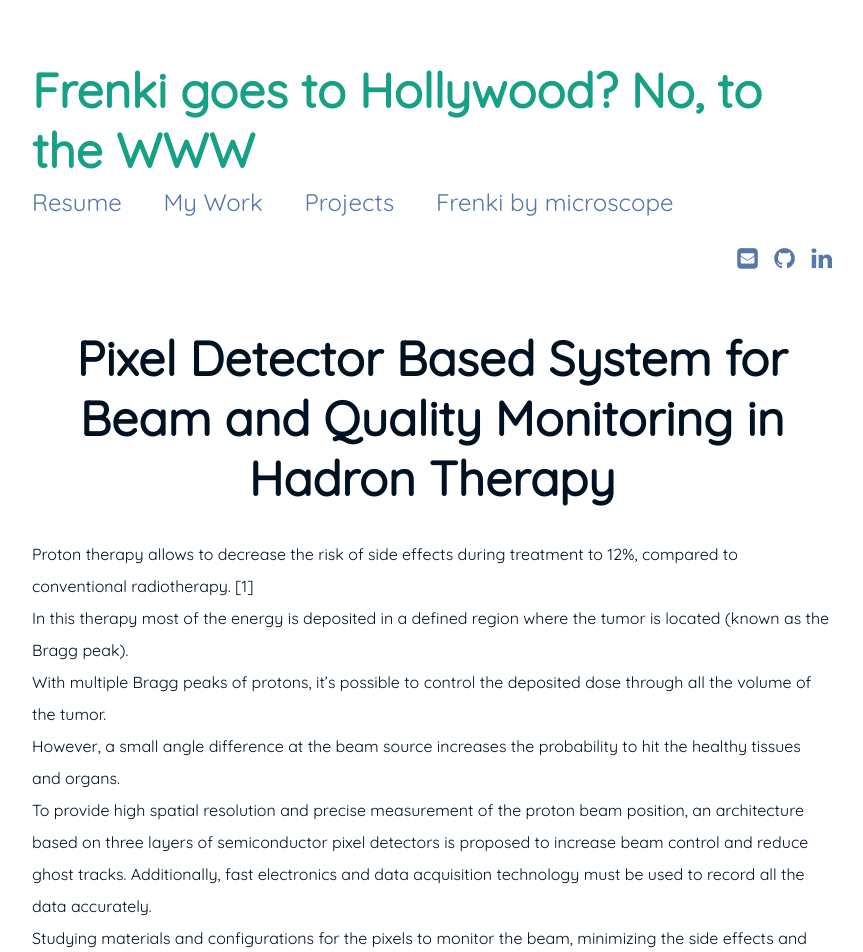
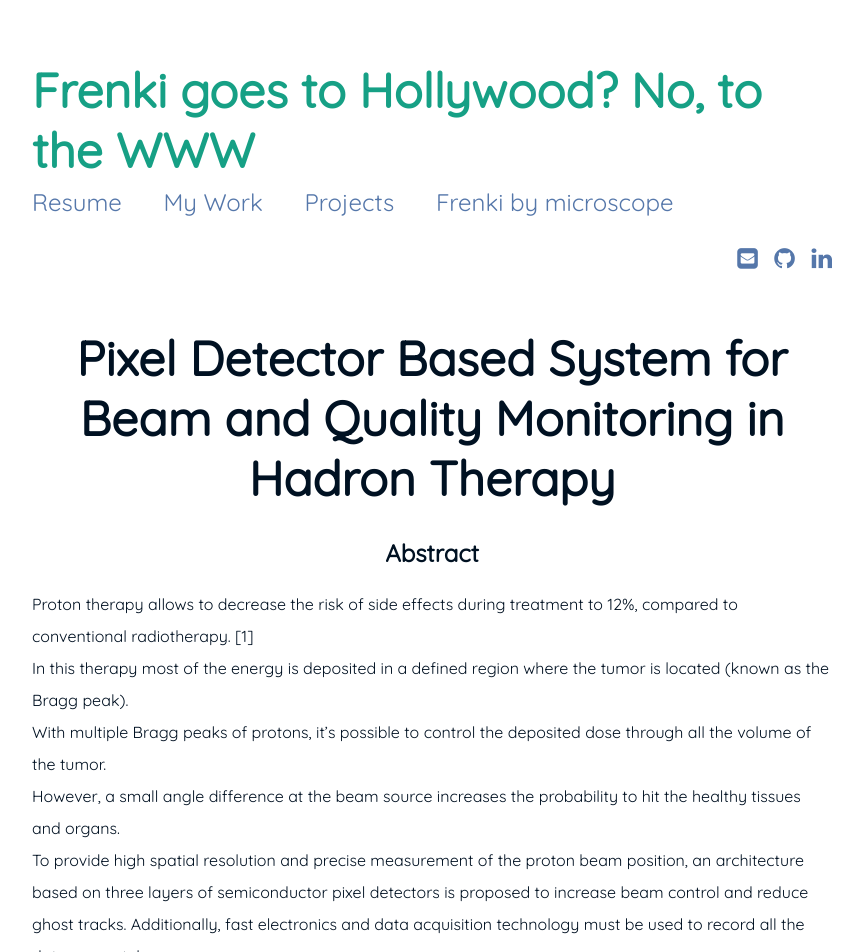
Before and after one commit to FreShq99/frenkishqepa.com, a Jekyll site: the page built from _posts/2023-05-13-esipap-final-project.md, in a window 1280 px wide. Shown: the top 952 px of the page, without its empty margins (208-1071 px from the left). Built offline with Jekyll 4.4.1, drawn with Linux system fonts in a browser that asks for light colours.

Commit message:
Update 2023-05-13-esipap-final-project.md

```diff
--- a/_posts/2023-05-13-esipap-final-project.md
+++ b/_posts/2023-05-13-esipap-final-project.md
@@ -5,6 +5,7 @@ date: 2023-05-13 12:00:00 +0000
 categories: ESIPAP 2023 - Final Project Proposal
 ---
 
+<h2 align="center"> Abstract </h2>
 Proton therapy allows to decrease the risk of side effects during treatment to 12%, compared to
 conventional radiotherapy. [1]
 In this therapy most of the energy is deposited in a defined region where the tumor is located (known as
@@ -22,4 +23,5 @@ maintaining the proton therapy treatment.
 
 
 
+
 <iframe src="{{site.baseurl}}/assets/EsipapPresentation.pdf" frameborder="0" width="100%" height="400"></iframe>
```
